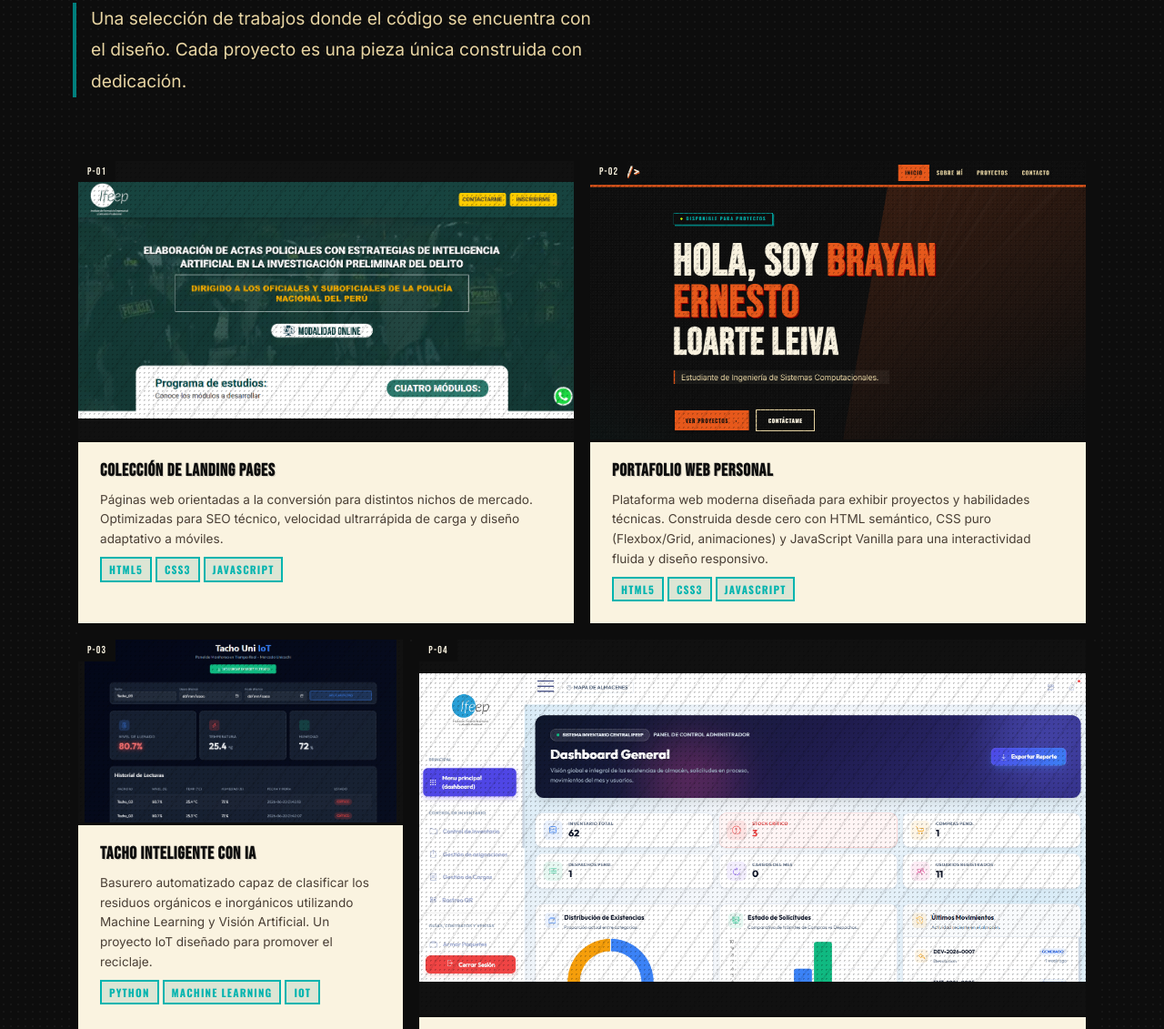
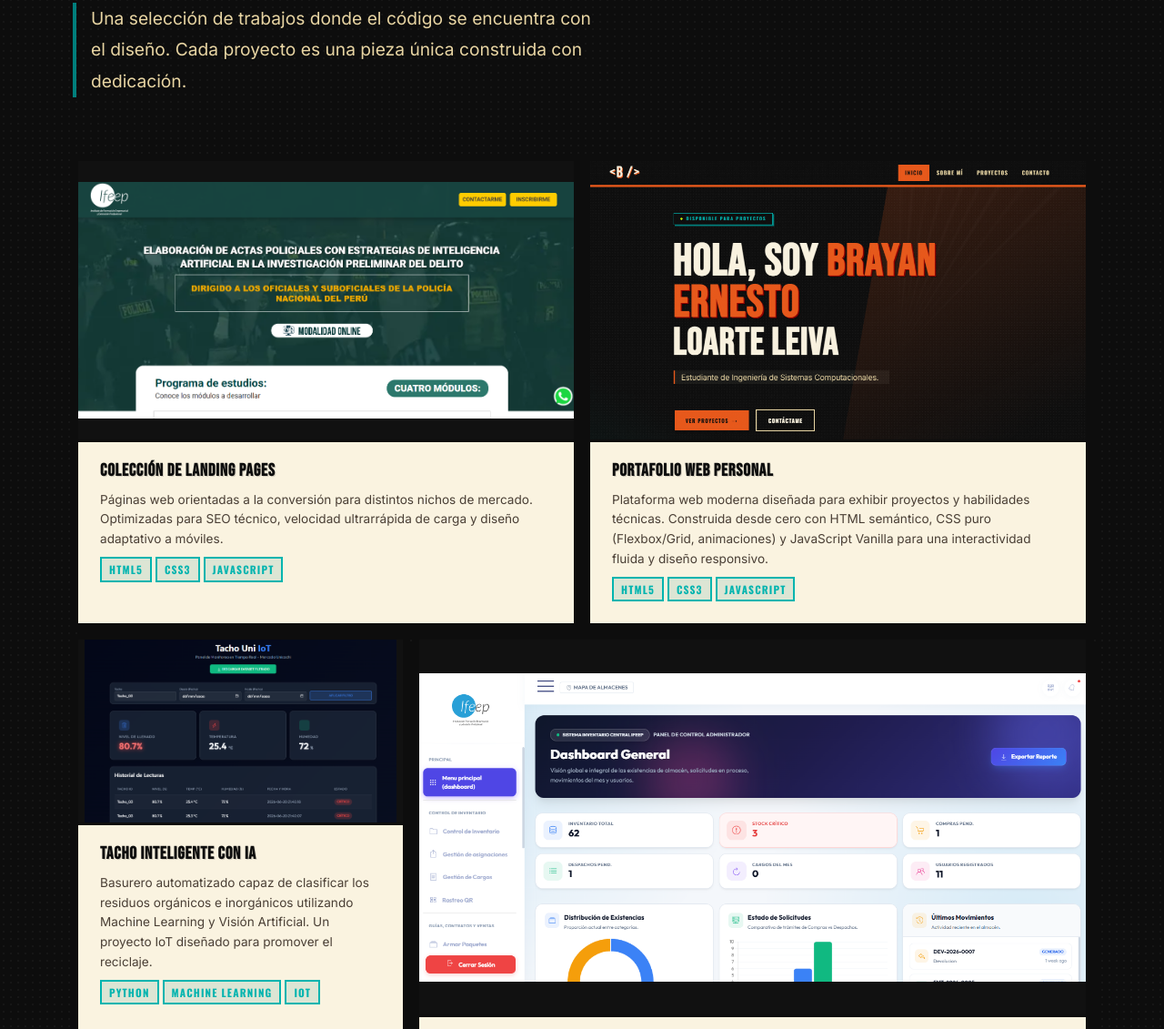
Before and after one commit to BrayanLoarteL/mi-portafolio, a plain HTML site: page index.html in a window 1280 px wide. Shown: the part 3682-4813 px from the top of the page at 91% size. Drawn offline with nearby package versions, Linux system fonts and the light colour scheme.

Commit message:
Corregido el modal del CV a pantalla completa y eliminado filtro visual de las tarjetas

```diff
--- a/assets/css/style.css
+++ b/assets/css/style.css
@@ -1044,27 +1044,7 @@
   display: flex; align-items: center; justify-content: center;
   position: relative;
 }
-/* Superposición de screentone en miniatura */
-.project-thumb-inner::before {
-  content: '';
-  position: absolute; inset: 0;
-  background-image: radial-gradient(circle, rgba(0,0,0,0.2) 1px, transparent 1px);
-  background-size: 5px 5px;
-  z-index: 1;
-}
-/* Líneas diagonales — acción */
-.project-thumb-inner::after {
-  content: '';
-  position: absolute; inset: 0;
-  background: repeating-linear-gradient(
-    -55deg,
-    transparent,
-    transparent 18px,
-    rgba(0,0,0,0.08) 18px,
-    rgba(0,0,0,0.08) 20px
-  );
-  z-index: 2;
-}
+/* Filtros visuales removidos */
 .project-number {
   font-family: var(--ff-heading);
   font-size: 5.5rem;
@@ -1443,12 +1423,9 @@
 }
 
 /* =========================================
-   ESTILOS ESPECÍFICOS PARA EL PROYECTO 4
+   ANIMACIONES Y EFECTOS PARA TARJETAS
    ========================================= */
 
-/* Quitar el filtro de screentone y lineas */
-.no-filter::before,
-.no-filter::after {
 /* Efecto de zoom en TODA la tarjeta al hacer hover para todos los proyectos */
 .project-card {
   position: relative;
```
